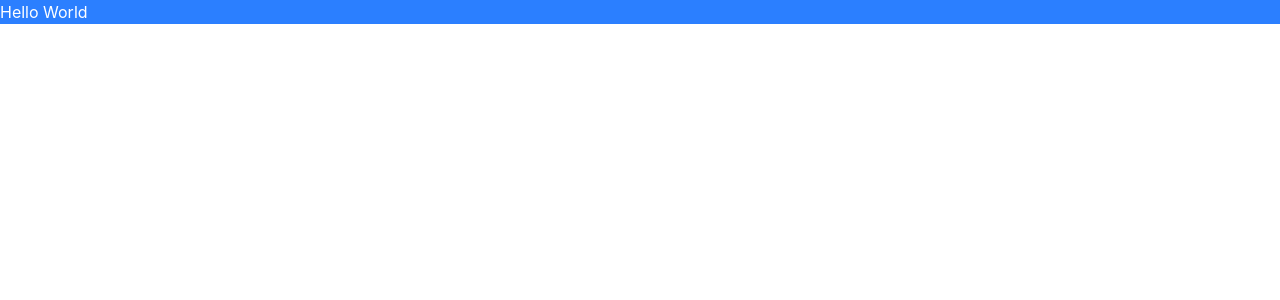
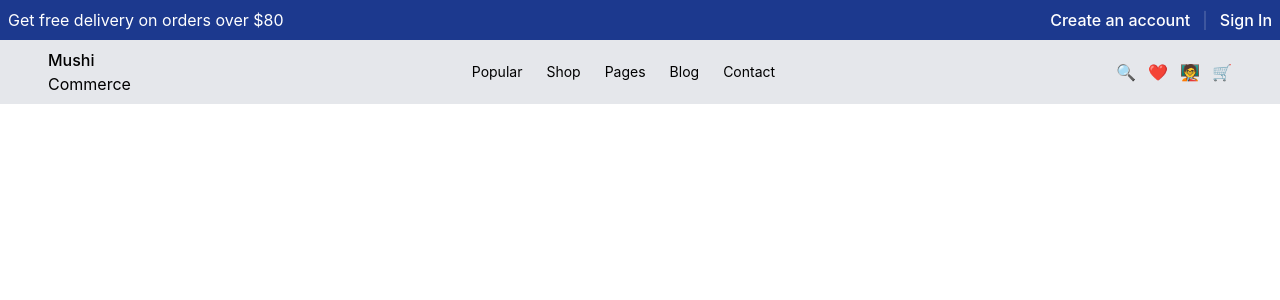
Before and after one commit to alimusahaf114/ClonnedEcommerceWebApp, a React (Vite) app in the folder musahafCommerce/: page / in a window 1280 px wide. Shown: the top 300 px of the page. Built offline with nearby package versions, Linux system fonts and the light colour scheme.

Commit message:
worked in projects navbar

```diff
--- a/musahafCommerce/src/App.jsx
+++ b/musahafCommerce/src/App.jsx
@@ -1,9 +1,10 @@
 import React from 'react';
 import "./App.jsx"
+import Home from './pages/Home.jsx';
 const App = () => {
   return (
     <div>
-      <h1 className='bg-blue-500 text-white'>Hello World</h1>
+     <Home />
     </div>
   );
 }
--- a/musahafCommerce/src/compnonets/layout/Navbar.jsx
+++ b/musahafCommerce/src/compnonets/layout/Navbar.jsx
@@ -0,0 +1,42 @@
+import React from 'react';
+
+const Navbar = () => {
+  return (
+    <div>
+        {/* This is upper header for authentication */}
+
+    <div className=" flex justify-between bg-blue-900 p-2 text-white" >
+      <h1>Get free delivery on orders over $80</h1>
+      <div className='flex gap-3 font-medium'>
+        <a href="#">Create an account</a>
+        <span className='text-gray-100 opacity-20 '>|</span>
+        <a href="#">Sign In</a>
+      </div>
+    </div>
+    {/* This is Navbar for navigation */}
+    <div className=" flex justify-between item-center bg-gray-200 p-2 text-black" >
+      <div className="ml-10">
+        <h2 className='font-medium'>Mushi</h2>
+        <span>Commerce</span>
+      </div>
+      <div className='flex justify-between items-center  '>
+        <ul className='flex gap-6 text-sm'>
+            <li><a href="#">Popular</a></li>
+            <li><a href="#">Shop</a></li>
+            <li><a href="#">Pages</a></li>
+            <li><a href="#">Blog</a></li>
+            <li><a href="#">Contact</a></li>
+        </ul>
+      </div>
+      <div className='flex justify-between items-center gap-3 mr-10'>
+        <span>🔍</span>
+        <span>❤️</span>
+        <span>🧑‍🏫</span>
+        <span>🛒</span>
+      </div>
+    </div>
+    </div>
+  );
+}
+
+export default Navbar;
--- a/musahafCommerce/src/pages/Home.jsx
+++ b/musahafCommerce/src/pages/Home.jsx
@@ -0,0 +1,12 @@
+import React from 'react';
+import Navbar from '../compnonets/layout/Navbar';
+
+const Home = () => {
+  return (
+    <div>
+      <Navbar />
+    </div>
+  );
+}
+
+export default Home;
```
